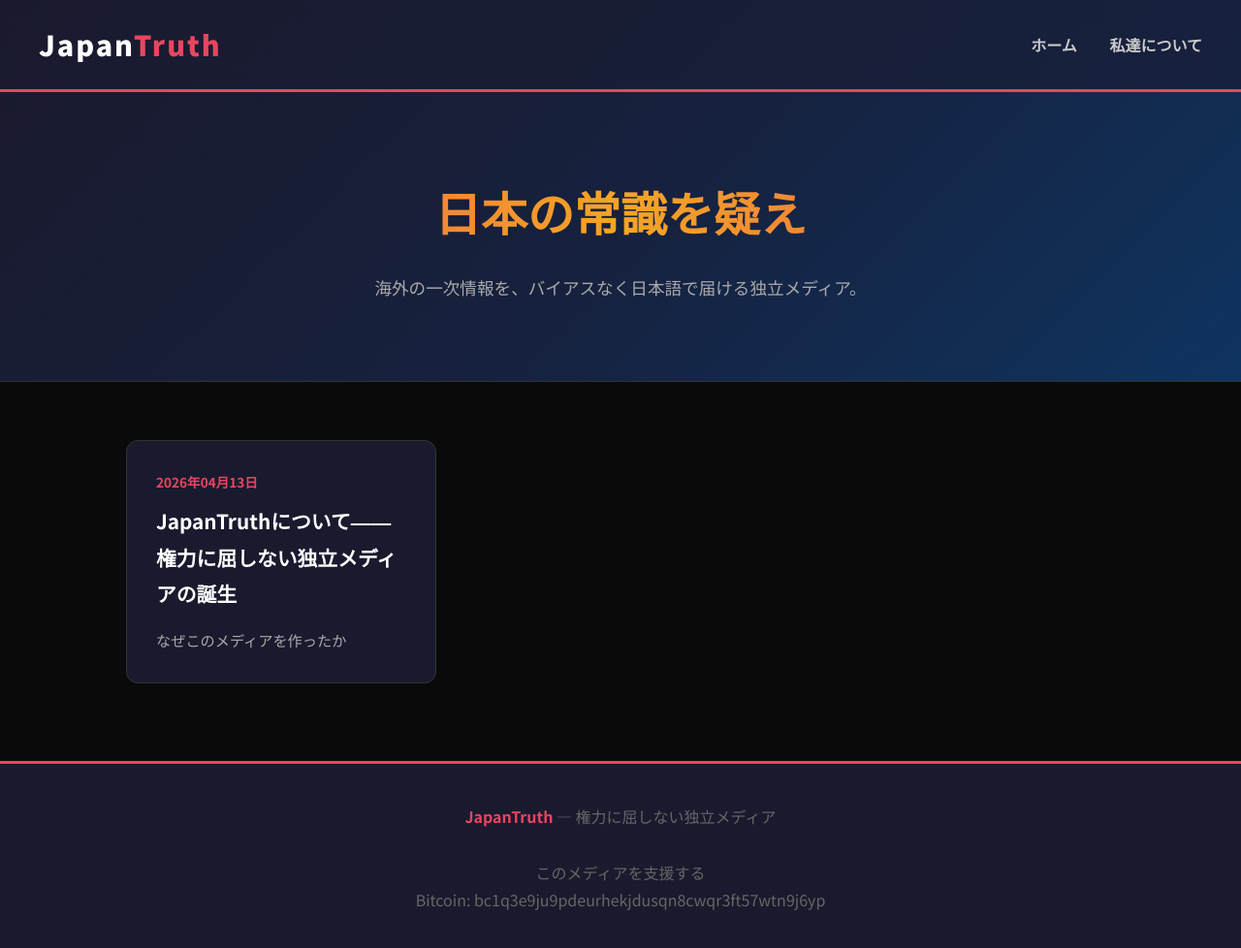
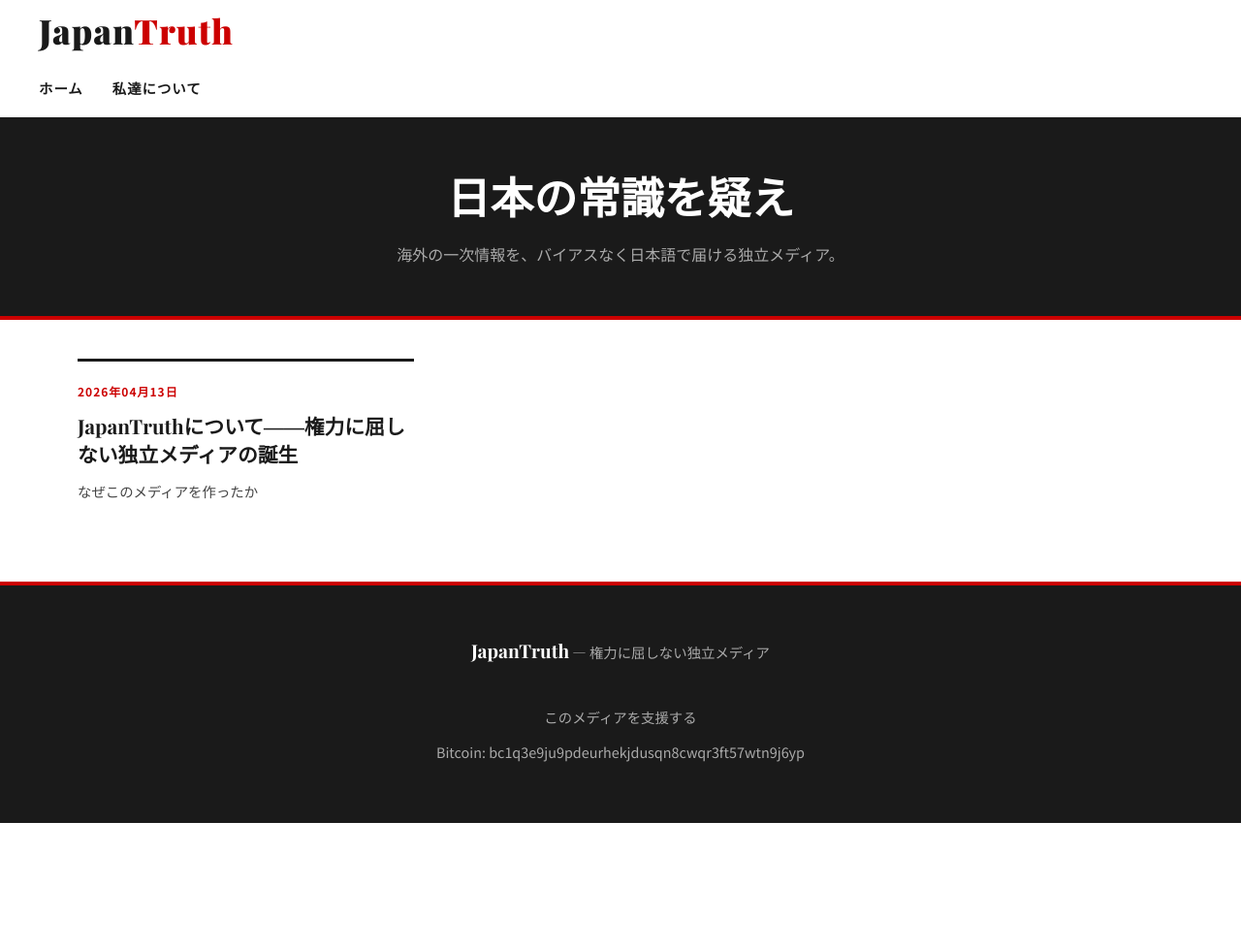
Before and after one commit to JapanTruth/japantruth.github.io, a Jekyll site: the page built from index.markdown, in a window 1280 px wide and 983 px high. Shown: the top 978 px of the window at 97% size. Built offline with Jekyll 4.4.1, drawn with Linux system fonts in a browser that asks for light colours.

Commit message:
Update style.css

```diff
--- a/assets/css/style.css
+++ b/assets/css/style.css
@@ -1,7 +1,6 @@
-/* JapanTruth Custom Style */
-/* JapanTruth - Modern Colorful Theme */
+/* JapanTruth - NYT/Guardian Style */
 
-@import url('https://fonts.googleapis.com/css2?family=Noto+Sans+JP:wght@400;700;900&family=Inter:wght@400;600;800&display=swap');
+@import url('https://fonts.googleapis.com/css2?family=Noto+Serif+JP:wght@400;700&family=Noto+Sans+JP:wght@400;500;700&family=Playfair+Display:wght@700;900&family=Source+Serif+4:wght@400;600&display=swap');
 
 * {
   margin: 0;
@@ -10,172 +9,268 @@
 }
 
 body {
-  font-family: 'Noto Sans JP', 'Inter', sans-serif;
-  background-color: #0a0a0a;
-  color: #f0f0f0;
+  font-family: 'Noto Sans JP', sans-serif;
+  background-color: #ffffff;
+  color: #1a1a1a;
   line-height: 1.8;
 }
 
 /* ヘッダー */
 header {
-  background: linear-gradient(135deg, #1a1a2e, #16213e);
-  border-bottom: 3px solid #e94560;
-  padding: 20px 40px;
-  display: flex;
-  justify-content: space-between;
-  align-items: center;
+  border-bottom: 3px solid #1a1a1a;
+  padding: 0 40px;
+  background: #ffffff;
   position: sticky;
   top: 0;
   z-index: 100;
 }
 
+.header-top {
+  display: flex;
+  justify-content: space-between;
+  align-items: center;
+  padding: 15px 0;
+  border-bottom: 1px solid #e0e0e0;
+}
+
 .site-title {
-  font-size: 1.8rem;
+  font-family: 'Playfair Display', serif;
+  font-size: 2.2rem;
   font-weight: 900;
-  color: #ffffff;
+  color: #1a1a1a;
   text-decoration: none;
-  letter-spacing: 2px;
+  letter-spacing: 1px;
 }
 
 .site-title span {
-  color: #e94560;
+  color: #cc0000;
+}
+
+.header-date {
+  font-size: 0.85rem;
+  color: #666;
+  font-family: 'Noto Sans JP', sans-serif;
+}
+
+nav {
+  padding: 10px 0;
+  display: flex;
+  gap: 30px;
 }
 
 nav a {
-  color: #cccccc;
+  color: #1a1a1a;
   text-decoration: none;
-  margin-left: 30px;
-  font-weight: 600;
-  transition: color 0.3s;
+  font-size: 0.9rem;
+  font-weight: 700;
+  letter-spacing: 1px;
+  text-transform: uppercase;
+  padding: 5px 0;
+  border-bottom: 2px solid transparent;
+  transition: border-color 0.2s;
 }
 
 nav a:hover {
-  color: #e94560;
+  border-bottom: 2px solid #cc0000;
 }
 
 /* ヒーローセクション */
 .hero {
-  background: linear-gradient(135deg, #1a1a2e 0%, #16213e 50%, #0f3460 100%);
-  padding: 80px 40px;
+  background: #1a1a1a;
+  padding: 50px 40px;
   text-align: center;
-  border-bottom: 1px solid #333;
+  border-bottom: 4px solid #cc0000;
 }
 
 .hero h1 {
-  font-size: 3rem;
+  font-family: 'Playfair Display', serif;
+  font-size: 2.8rem;
   font-weight: 900;
-  margin-bottom: 20px;
-  background: linear-gradient(90deg, #e94560, #f5a623, #e94560);
-  -webkit-background-clip: text;
-  -webkit-text-fill-color: transparent;
+  color: #ffffff;
+  margin-bottom: 15px;
+  line-height: 1.3;
 }
 
 .hero p {
-  font-size: 1.1rem;
+  font-size: 1rem;
   color: #aaaaaa;
   max-width: 600px;
   margin: 0 auto;
+  font-family: 'Noto Sans JP', sans-serif;
+}
+
+/* 赤いアクセントライン */
+.accent-line {
+  height: 4px;
+  background: #cc0000;
+  width: 100%;
 }
 
 /* メインコンテンツ */
 main {
-  max-width: 1100px;
-  margin: 60px auto;
+  max-width: 1200px;
+  margin: 40px auto;
   padding: 0 40px;
 }
 
-/* 記事カード */
+.section-label {
+  font-size: 0.75rem;
+  font-weight: 700;
+  letter-spacing: 2px;
+  text-transform: uppercase;
+  color: #cc0000;
+  border-bottom: 2px solid #1a1a1a;
+  padding-bottom: 8px;
+  margin-bottom: 30px;
+}
+
+/* 記事グリッド */
 .post-list {
   list-style: none;
   display: grid;
-  grid-template-columns: repeat(auto-fill, minmax(320px, 1fr));
-  gap: 30px;
+  grid-template-columns: repeat(3, 1fr);
+  gap: 40px;
 }
 
 .post-card {
-  background: #1a1a2e;
-  border: 1px solid #333;
-  border-radius: 12px;
-  padding: 30px;
-  transition: transform 0.3s, border-color 0.3s;
+  border-top: 3px solid #1a1a1a;
+  padding-top: 20px;
+  transition: opacity 0.2s;
 }
 
 .post-card:hover {
-  transform: translateY(-5px);
-  border-color: #e94560;
+  opacity: 0.8;
 }
 
 .post-card .post-date {
-  color: #e94560;
-  font-size: 0.85rem;
-  font-weight: 600;
+  font-size: 0.75rem;
+  color: #cc0000;
+  font-weight: 700;
+  letter-spacing: 1px;
+  text-transform: uppercase;
   margin-bottom: 10px;
 }
 
 .post-card h2 {
+  font-family: 'Playfair Display', serif;
   font-size: 1.3rem;
-  margin-bottom: 15px;
+  font-weight: 700;
+  margin-bottom: 12px;
+  line-height: 1.4;
 }
 
 .post-card h2 a {
-  color: #ffffff;
+  color: #1a1a1a;
   text-decoration: none;
-  transition: color 0.3s;
 }
 
 .post-card h2 a:hover {
-  color: #e94560;
+  text-decoration: underline;
 }
 
 .post-card .excerpt {
-  color: #aaaaaa;
-  font-size: 0.95rem;
+  color: #444;
+  font-size: 0.9rem;
+  line-height: 1.7;
 }
 
 /* 記事本文 */
 .post-content {
-  max-width: 750px;
+  max-width: 780px;
   margin: 0 auto;
 }
 
 .post-header {
   margin-bottom: 40px;
   padding-bottom: 30px;
-  border-bottom: 2px solid #e94560;
+  border-bottom: 1px solid #e0e0e0;
 }
 
 .post-header h1 {
-  font-size: 2.2rem;
+  font-family: 'Playfair Display', serif;
+  font-size: 2.5rem;
   font-weight: 900;
-  margin-bottom: 15px;
+  margin-bottom: 20px;
+  line-height: 1.3;
+  color: #1a1a1a;
 }
 
 .post-header .meta {
-  color: #e94560;
-  font-size: 0.9rem;
+  font-size: 0.85rem;
+  color: #666;
+  border-left: 3px solid #cc0000;
+  padding-left: 12px;
 }
 
 .post-content p {
-  margin-bottom: 20px;
-  color: #dddddd;
+  font-family: 'Source Serif 4', 'Noto Serif JP', serif;
+  font-size: 1.1rem;
+  margin-bottom: 25px;
+  color: #1a1a1a;
+  line-height: 1.9;
 }
 
 .post-content h2 {
-  font-size: 1.5rem;
-  margin: 40px 0 20px;
-  color: #f5a623;
+  font-family: 'Playfair Display', serif;
+  font-size: 1.6rem;
+  margin: 50px 0 20px;
+  color: #1a1a1a;
+  border-left: 4px solid #cc0000;
+  padding-left: 15px;
 }
 
 /* フッター */
 footer {
-  background: #1a1a2e;
-  border-top: 3px solid #e94560;
-  padding: 40px;
+  background: #1a1a1a;
+  border-top: 4px solid #cc0000;
+  padding: 50px 40px;
   text-align: center;
-  color: #666;
+  color: #aaaaaa;
   margin-top: 80px;
 }
 
 footer strong {
-  color: #e94560;
+  color: #ffffff;
+  font-family: 'Playfair Display', serif;
+  font-size: 1.2rem;
 }
+
+footer p {
+  margin-bottom: 10px;
+  font-size: 0.9rem;
+}
+
+.btc-address {
+  font-family: monospace;
+  font-size: 0.85rem;
+  color: #cc0000;
+  word-break: break-all;
+  margin-top: 10px;
+}
+
+/* レスポンシブ */
+@media (max-width: 768px) {
+  header {
+    padding: 0 20px;
+  }
+
+  .site-title {
+    font-size: 1.5rem;
+  }
+
+  .hero {
+    padding: 40px 20px;
+  }
+
+  .hero h1 {
+    font-size: 2rem;
+  }
+
+  main {
+    padding: 0 20px;
+  }
+
+  .post-list {
+    grid-template-columns: 1fr;
+  }
+}
```
